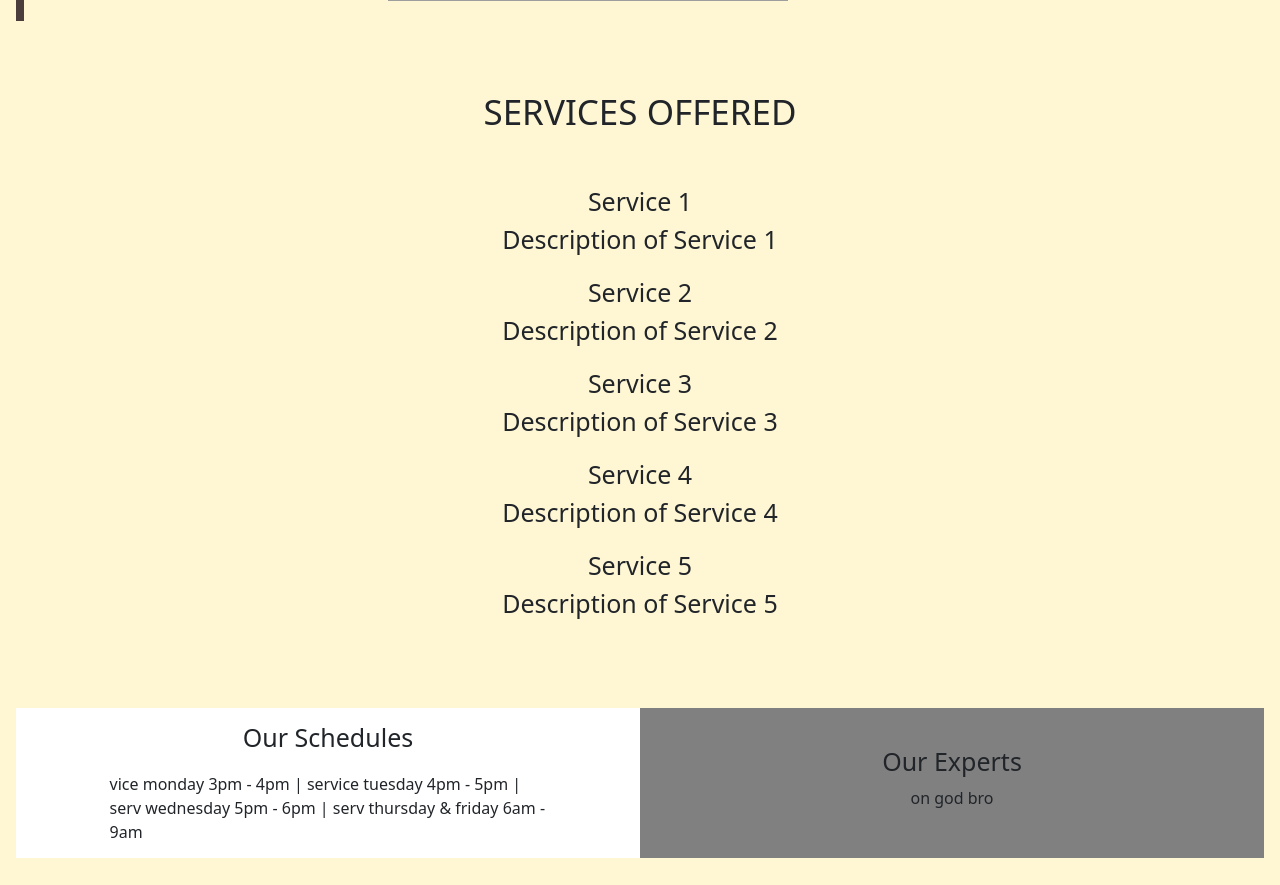
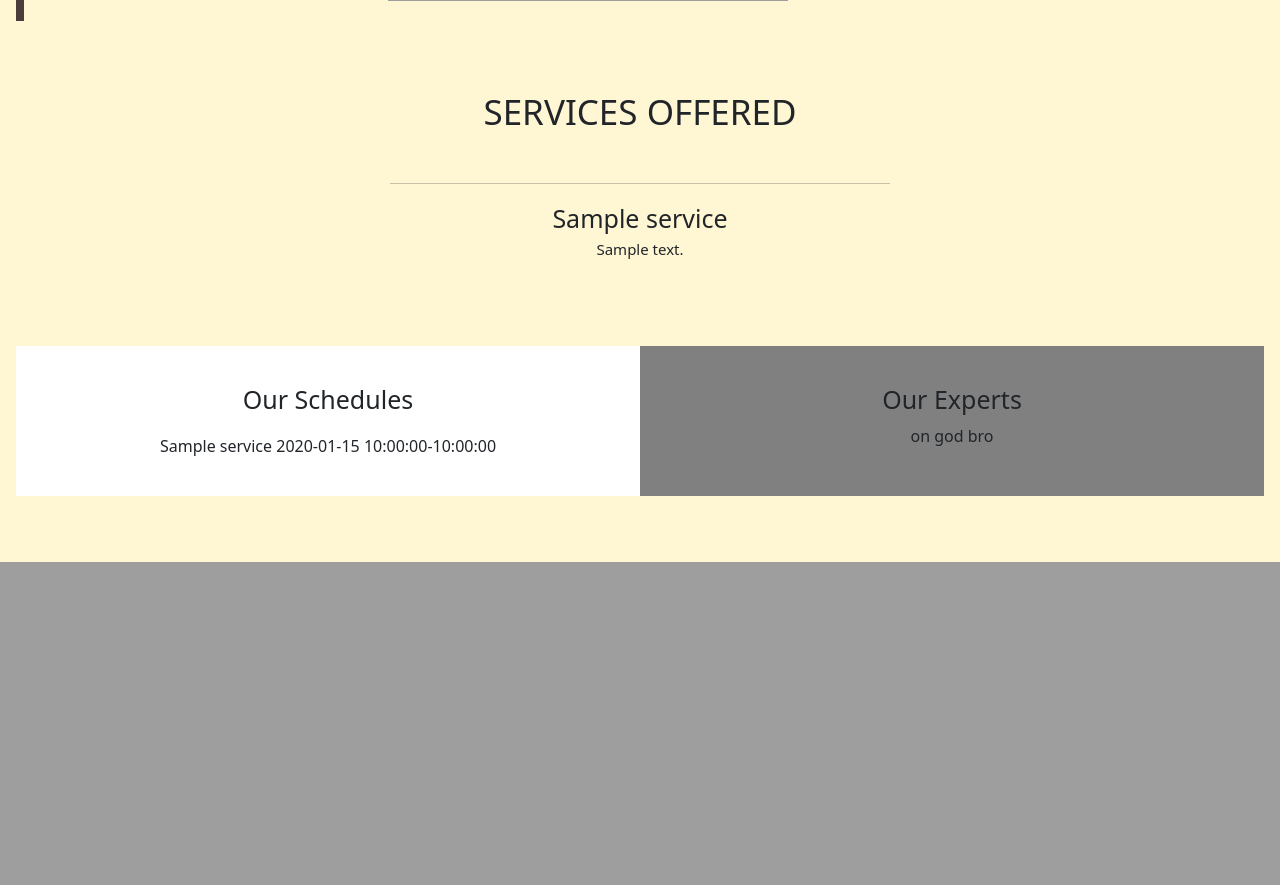
Before and after one commit to jolorambongga/SDAICv.0.13.06.23, a PHP site: page / in a window 1280 px wide. Shown: the part 1740-2625 px from the top of the page. After the commit the page ends 2302 px from the top, so only its background shows below. Run offline with PHP 8.4, Linux system fonts and the light colour scheme; data comes from the database, SQL or seed files in the repository; tables that the repository leaves empty hold one stand-in row (values such as "Sample post"); grey boxes are pictures that could not be loaded.

Commit message:
Add files via upload

```diff
--- a/admin/edit_services.php
+++ b/admin/edit_services.php
@@ -251,8 +251,8 @@ include_once('header.php');
               <td><small>${data.full_name}</small></td>
               <td data-service-id='${data.service_id}' data-doctor-id='${data.doctor_id}' data-service-name='${data.service_name}'>
               <div class="d-grid gap-2 d-md-flex justify-content-md-end text-center">
-              <button id='callEdit' type='button' class='btn btn-success btn-sm' data-bs-toggle='modal' data-bs-target='#mod_editServ'><i class="fas fa-edit"></i></button>
-              <button id='callDelete' type='button' class='btn btn-danger btn-sm' data-bs-toggle='modal' data-bs-target='#mod_delServ'><i class="fas fa-trash"></i></button>
+              <button id='callEdit' type='button' class='btn btn-mymedium btn-sm' data-bs-toggle='modal' data-bs-target='#mod_editServ'><i class="fas fa-edit"></i></button>
+              <button id='callDelete' type='button' class='btn btn-myshadow btn-sm' data-bs-toggle='modal' data-bs-target='#mod_delServ'><i class="fas fa-trash"></i></button>
               </div>
               </td>
               </tr>
--- a/admin/edit_users.php
+++ b/admin/edit_users.php
@@ -75,8 +75,8 @@ include_once('header.php');
                             <td><small>${data.formatted_user_created}</small></td>
                             <td>
                                 <div class="d-grid gap-2 d-md-flex justify-content-md-end text-center">
-                                    <button id='edit_${data.user_id}' type='button' class='btn btn-success btn-sm'><i class="fas fa-edit"></i></button>
-                                    <button id='delete_${data.user_id}' type='button' class='btn btn-danger btn-sm'><i class="fas fa-trash"></i></button>
+                                    <button id='edit_${data.user_id}' type='button' class='btn btn-mymedium btn-sm'><i class="fas fa-edit"></i></button>
+                                    <button id='delete_${data.user_id}' type='button' class='btn btn-myshadow btn-sm'><i class="fas fa-trash"></i></button>
                                 </div>
                             </td>
                         </tr>
--- a/admin/script/edit_doctors_script.php
+++ b/admin/script/edit_doctors_script.php
@@ -31,8 +31,8 @@
             <td><small>${data.contact}</small></td>
             <td data-doctor-id='${data.doctor_id}' data-doctor-avail-id='${data.doctor_avail_id}' data-doctor-name='${data.last_name}'>
             <div class="d-grid gap-2 d-md-flex justify-content-md-end text-center">
-            <button id='callEdit' type='button' class='btn btn-success btn-sm' data-bs-toggle='modal' data-bs-target='#mod_editDoc'><i class="fas fa-edit"></i></button>
-            <button id='callDelete' type='button' class='btn btn-danger btn-sm' data-bs-toggle='modal' data-bs-target='#mod_delDoc'><i class="fas fa-trash"></i></button>
+            <button id='callEdit' type='button' class='btn btn-mymedium btn-sm' data-bs-toggle='modal' data-bs-target='#mod_editDoc'><i class="fas fa-edit"></i></button>
+            <button id='callDelete' type='button' class='btn btn-myshadow btn-sm' data-bs-toggle='modal' data-bs-target='#mod_delDoc'><i class="fas fa-trash"></i></button>
             </div>
             </td>
             </tr>
--- a/client/index.php
+++ b/client/index.php
@@ -65,7 +65,7 @@ include_once('header.php');
         <div class="col-12 text-center">
           <section id="sectionService">
             <h1 class="title" style="font-size: 35px; margin-bottom: 50px;">SERVICES OFFERED</h1>
-            <ul id="ourServices" class="list-unstyled" style="font-size: 25px;"> <!-- Adjust font size as needed -->
+            <ul id="our_services" class="list-unstyled" style="font-size: 25px;"> <!-- Adjust font size as needed -->
               <li>Service 1
                 <p>Description of Service 1</p>
               </li>
@@ -92,11 +92,11 @@ include_once('header.php');
   <div style="background-color: white; margin-bottom: 50px; display: flex; height:150px;">
     <div style="background-color: white; width: 50%; display: flex; flex-direction: column; justify-content: center; align-items: center;">
       <h1 style="font-size: 25px; margin: 10px;">Our Schedules</h1>
-      <p id="ourSchedules" style="font-size: 16px; margin: 10px; max-width: 70%;">vice monday 3pm - 4pm | service tuesday 4pm - 5pm | serv wednesday 5pm - 6pm | serv thursday & friday 6am - 9am</p>
+      <p id="our_schedules" style="font-size: 16px; margin: 10px; max-width: 70%;">vice monday 3pm - 4pm | service tuesday 4pm - 5pm | serv wednesday 5pm - 6pm | serv thursday & friday 6am - 9am</p>
     </div>
     <div style="background-color: gray; width: 50%; display: flex; flex-direction: column; justify-content: center; align-items: center;">
       <h1 style="font-size: 25px; margin: 0;">Our Experts</h1>
-      <p id="ourExperts" style="font-size: 16px; margin: 10px;">on god bro</p>
+      <p id="our_experts" style="font-size: 16px; margin: 10px;">on god bro</p>
     </div>
   </div>
 
@@ -160,6 +160,23 @@ include_once('header.php');
           url: '../admin/handles/services/read_services.php',
           success: function(response) {
             console.log("SUCCESS RESPONSE SERVICE", response);
+            $('#our_services').empty();
+            $('#our_schedules').empty();
+            response.data.forEach(function (data) {
+              const read_services_html = `
+              <center><hr style="width: 500px;"></center>
+              <li>${data.service_name}
+                <p style="font-size: 15px;">${data.description}</p>
+              </li>
+              `;
+
+              const read_schedules_html = `
+              ${data.service_name} ${data.concat_date} ${data.concat_time}
+              `;
+
+              $('#our_services').append(read_services_html);
+              $('#our_schedules').append(read_schedules_html);
+            });
           },
           error: function(error) {
             console.log("ERROR LOADING SERVICE", error);
```
